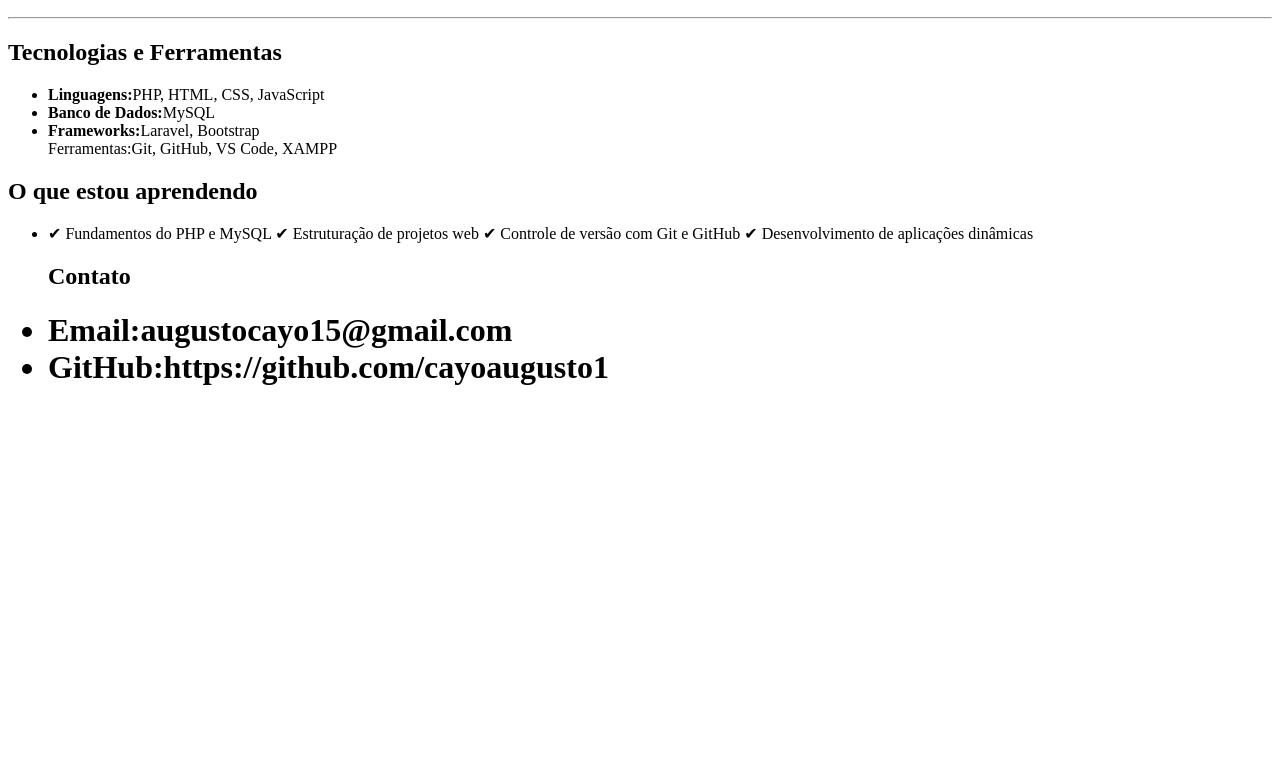
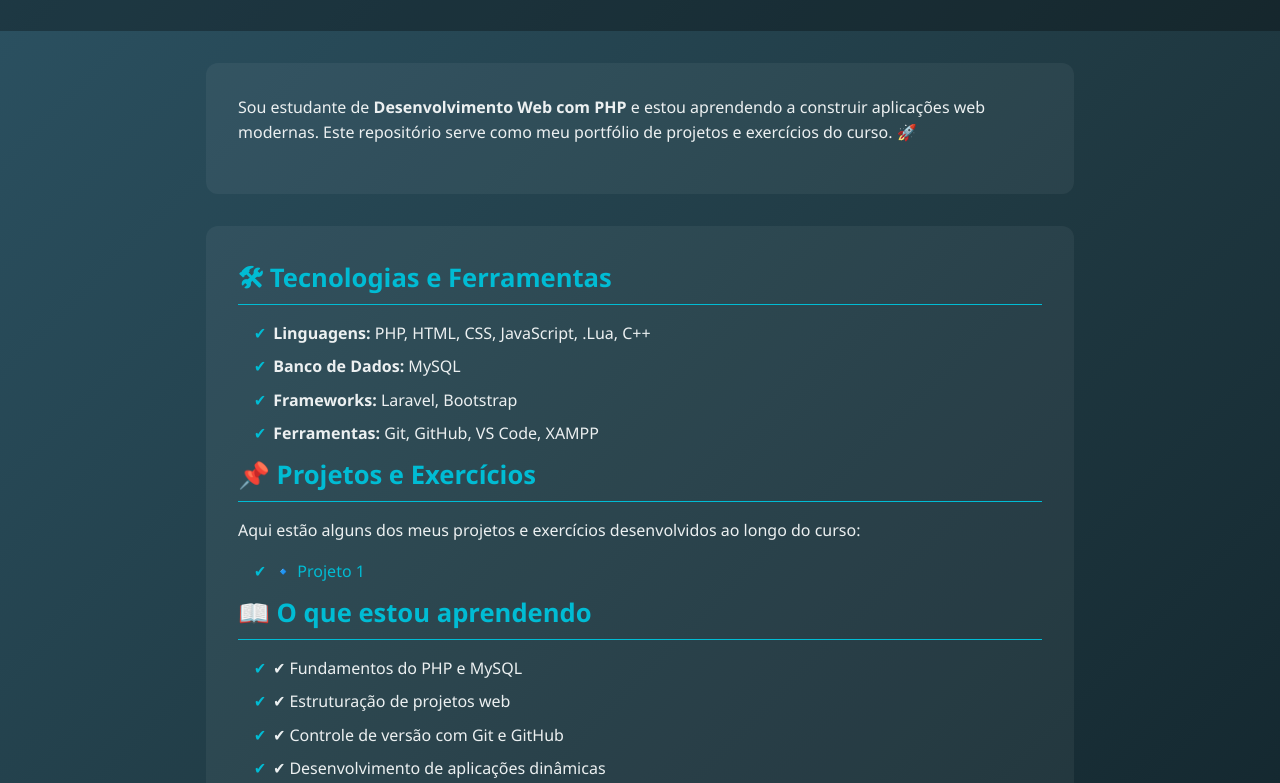
Before and after one commit to cayoaugusto1/cayoaugusto1.github.io, a plain HTML site: page index.html in a window 1280 px wide. Shown: the part 137-920 px from the top of the page. Before the commit the page ends 800 px from the top, so only its background shows below. Drawn offline with Linux system fonts and the light colour scheme.

Commit message:
site atualizado

```diff
--- a/index.html
+++ b/index.html
@@ -1,45 +1,67 @@
 <!DOCTYPE html>
 <html lang="pt-br">
 <head>
-    <meta charset="UTF-8">
-    <meta name="viewport" content="width=device-width, initial-scale=1.0">
-    <title>Caio augusto</title>
+<meta charset="UTF-8" />
+<meta name="viewport" content="width=device-width, initial-scale=1.0" />
+<title>Seu Nome</title>
+<link rel="stylesheet" href="style.css" />
 </head>
 <body>
-    <h1> Olá, sou Caio</h1>
-    <p>
-    <h2>Sou estudante de Desenvolvimento Web com PHP e estou aprendendo a construir aplicações web
-        modernas. Este repositório serve como meu portfólio de projetos e exercícios do curso.</h2>
-    </p>
-    <hr>
-    <h2>Tecnologias e Ferramentas</h2>
-    <ul>
-        <li><b>Linguagens:</b>PHP, HTML, CSS, JavaScript</li>
-        <li><b>Banco de Dados:</b>MySQL</li>
-        <li><b>Frameworks:</b>Laravel, Bootstrap</li>
-        <li<b>Ferramentas:</b>Git, GitHub, VS Code, XAMPP</li>
-    </ul>
-    <p>
-    <h2>O que estou aprendendo</h2>
-    </p>
-    <ul>
-        <li>✔ Fundamentos do PHP e MySQL
-            ✔ Estruturação de projetos web
-            ✔ Controle de versão com Git e GitHub
-            ✔ Desenvolvimento de aplicações dinâmicas</li>
-    </ul>
-    <ul>
+<header>
+<h1>Olá, eu sou Cayo Augusto</h1>
+</header>
+<main>
+<section>
+<p>
+Sou estudante de <strong>Desenvolvimento Web com PHP</strong> e estou
+aprendendo a construir aplicações web modernas.
+Este repositório serve como meu portfólio de projetos e exercícios do
+curso. 🚀
+</p>
+</section>
 
-    <p>
-       <h2>Contato</h2>
+<section>
+<div class="topico">
+<h2>🛠 Tecnologias e Ferramentas</h2>
+<ul>
+<li><b>Linguagens:</b> PHP, HTML, CSS, JavaScript, .Lua, C++</li>
+<li><b>Banco de Dados:</b> MySQL</li>
+<li><b>Frameworks:</b> Laravel, Bootstrap</li>
+<li><b>Ferramentas:</b> Git, GitHub, VS Code, XAMPP</li>
+</ul>
+</div>
+<div class="topico">
+<h2>📌 Projetos e Exercícios</h2>
+<p>Aqui estão alguns dos meus projetos e exercícios desenvolvidos ao longo
+do curso:</p>
+<ul>
+<li>🔹 <a href="https://github.com/cayoaugusto1/NossoProjeto">Projeto 1 </a></li>
+<!-- Adicione mais projetos se quiser -->
+</ul>
+</div>
+<div class="topico">
+<h2>📖 O que estou aprendendo</h2>
+<ul>
+<li>✔ Fundamentos do PHP e MySQL</li>
+<li>✔ Estruturação de projetos web</li>
+<li>✔ Controle de versão com Git e GitHub</li>
+<li>✔ Desenvolvimento de aplicações dinâmicas</li>
+</ul>
+</div>
+</section>
+<section>
+<h2>📬 Contato</h2>
+<ul>
+<li>📧 Email: caioaugustobm1@outlook.com</li>
 
-    </p>
-    <h1>
-        <li>Email:augustocayo15@gmail.com</li>
-        <li>GitHub:https://github.com/cayoaugusto1</li>
-    </h1>
-    </ul>
-
-
+<li>🔗 GitHub: <a href="https://github.com/cayoaugusto1">Meu Github</a></li>
+</ul>
+</section>
+</main>
+<footer>
+<p>&copy; 2025 Cayo Augusto</p>
+<p>"Aprender a programar é abrir portas para um novo mundo de possibilidades!"
+</p>
+</footer>
 </body>
 </html>
--- /dev/null
+++ b/style.css
@@ -0,0 +1,109 @@
+:root {
+    --fundo: #0f2027;
+    --gradiente: linear-gradient(135deg, #2c5364, #203a43, #0f2027);
+    --cor-primaria: #00bcd4;
+    --cor-texto: #ecf0f1;
+    --cor-titulo: #ffffff;
+    --fundo-section: rgba(255, 255, 255, 0.05);
+    }
+    * {
+    margin: 0;
+    padding: 0;
+    box-sizing: border-box;
+    scroll-behavior: smooth;
+    }
+    body {
+    font-family: 'Segoe UI', Tahoma, Geneva, Verdana, sans-serif;
+    background: var(--gradiente);
+    color: var(--cor-texto);
+    line-height: 1.6;
+    }
+    header {
+    text-align: center;
+    padding: 3rem 1rem;
+    background-color: rgba(0, 0, 0, 0.3);
+    animation: slideDown 1s ease-out;
+    }
+    header h1 {
+    font-size: 2.8rem;
+    color: var(--cor-titulo);
+    }
+    main {
+    max-width: 900px;
+    margin: 2rem auto;
+    padding: 0 1rem;
+    animation: fadeIn 1.2s ease-out;
+    }
+
+    section {
+    background: var(--fundo-section);
+    padding: 2rem;
+    border-radius: 12px;
+    margin-bottom: 2rem;
+    transition: transform 0.3s ease, background-color 0.3s ease;
+    }
+    section:hover {
+    transform: translateY(-5px);
+    background-color: rgba(255, 255, 255, 0.08);
+    }
+    h2 {
+    margin-bottom: 1rem;
+    color: var(--cor-primaria);
+    font-size: 1.6rem;
+    border-bottom: 1px solid var(--cor-primaria);
+    padding-bottom: 0.3rem;
+    }
+    p {
+    margin-bottom: 1rem;
+    }
+    ul {
+    list-style: none;
+    padding-left: 1rem;
+    }
+    ul li {
+    margin-bottom: 0.5rem;
+    position: relative;
+    padding-left: 1.2rem;
+    }
+    ul li::before {
+    content: "✔ ";
+    position: absolute;
+    left: 0;
+    color: var(--cor-primaria);
+    }
+    a {
+    color: var(--cor-primaria);
+    text-decoration: none;
+    }
+    a:hover {
+    text-decoration: underline;
+    }
+    footer {
+    text-align: center;
+
+    padding: 2rem 1rem;
+    background-color: rgba(0, 0, 0, 0.2);
+    color: var(--cor-texto);
+    font-size: 0.9rem;
+    animation: fadeIn 2s ease-out;
+    }
+    @keyframes fadeIn {
+    from {
+    opacity: 0;
+    transform: translateY(30px);
+    }
+    to {
+    opacity: 1;
+    transform: translateY(0);
+    }
+    }
+    @keyframes slideDown {
+    from {
+    opacity: 0;
+    transform: translateY(-30px);
+    }
+    to {
+    opacity: 1;
+    transform: translateY(0);
+    }
+    }
```
